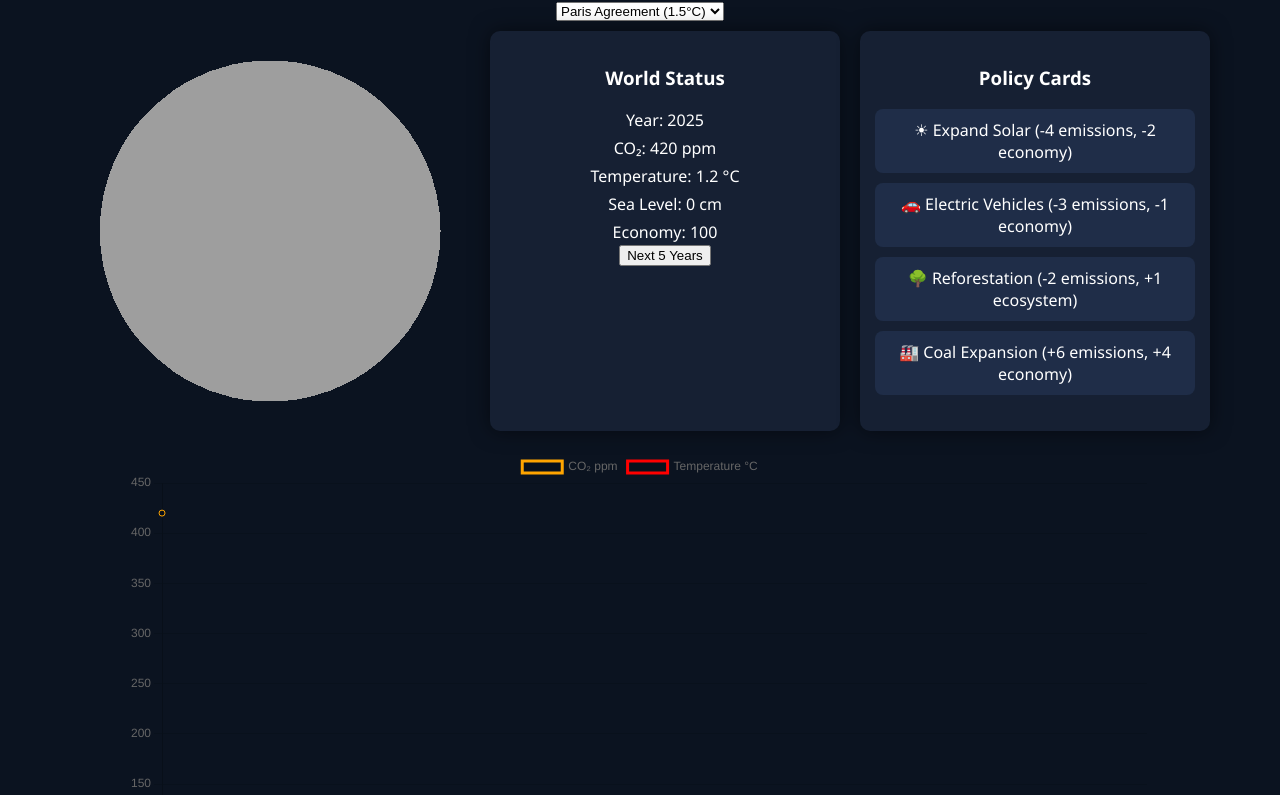
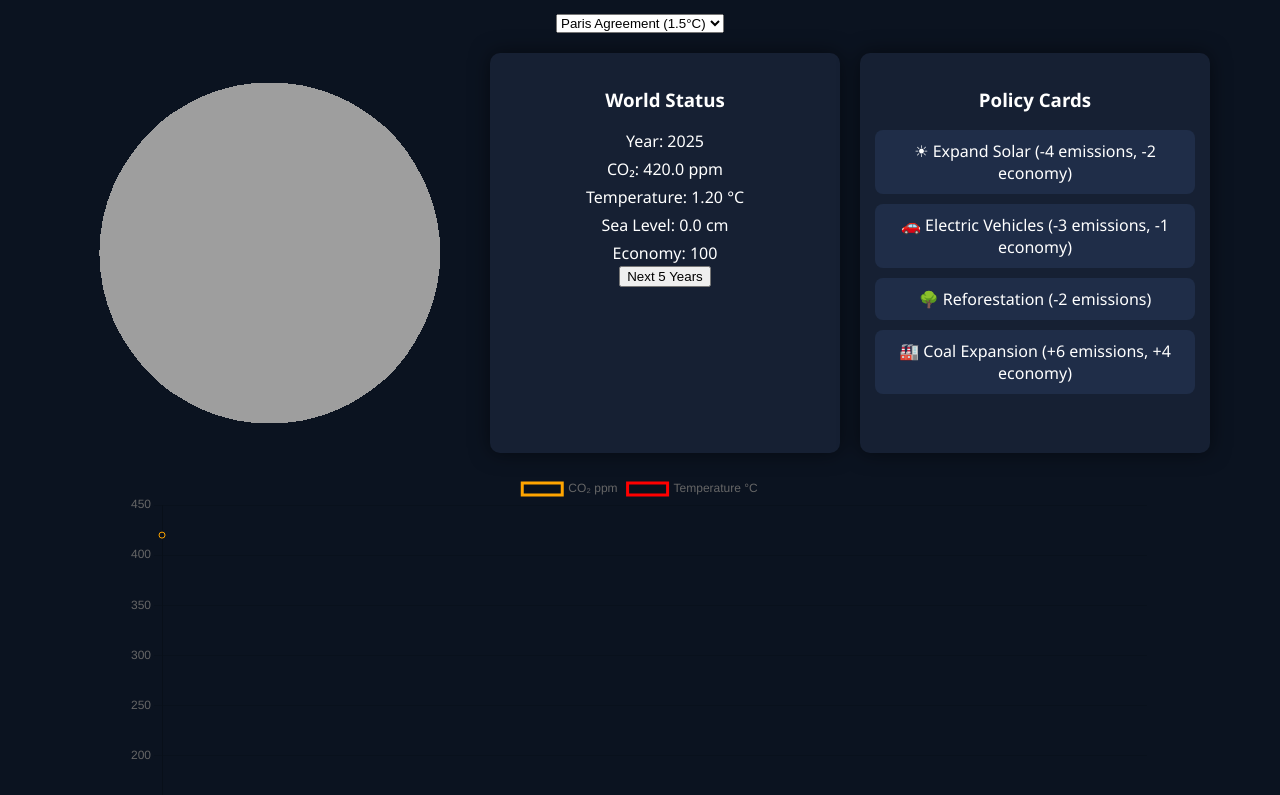
Before and after one commit to dimasdanard/carbon-flow, a plain HTML site: page index.html in a window 1280 px wide. Shown: the part 75-870 px from the top of the page. Drawn offline with nearby package versions, Linux system fonts and the light colour scheme.

Commit message:
Update index.html

```diff
--- a/index.html
+++ b/index.html
@@ -11,15 +11,11 @@
 <style>
 
 body{
-font-family:Segoe UI,Arial;
+font-family:Segoe UI;
 background:#0b1320;
 color:white;
 text-align:center;
 margin:0;
-}
-
-h1{
-margin-top:10px;
 }
 
 .container{
@@ -27,7 +23,7 @@ display:flex;
 flex-wrap:wrap;
 justify-content:center;
 gap:20px;
-margin-top:10px;
+margin-top:20px;
 }
 
 .panel{
@@ -113,7 +109,7 @@ font-weight:bold;
 </div>
 
 <div class="card" onclick="applyPolicy('forest')">
-🌳 Reforestation (-2 emissions, +1 ecosystem)
+🌳 Reforestation (-2 emissions)
 </div>
 
 <div class="card" onclick="applyPolicy('coal')">
@@ -125,9 +121,7 @@ font-weight:bold;
 </div>
 
 <div style="width:80%;margin:auto;margin-top:20px">
-
 <canvas id="climateChart"></canvas>
-
 </div>
 
 <script>
@@ -141,20 +135,33 @@ let sea=0
 let gdp=100
 let emissions=10
 
+/* UI ELEMENTS */
+
+const yearEl=document.getElementById("year")
+const co2El=document.getElementById("co2")
+const tempEl=document.getElementById("temp")
+const seaEl=document.getElementById("sea")
+const gdpEl=document.getElementById("gdp")
+
 /* THREE JS EARTH */
+
+const canvas=document.getElementById("earthCanvas")
 
 const scene=new THREE.Scene()
 
 const camera=new THREE.PerspectiveCamera(45,1,0.1,1000)
 camera.position.z=3
 
-const renderer=new THREE.WebGLRenderer({canvas:earthCanvas,alpha:true})
+const renderer=new THREE.WebGLRenderer({canvas:canvas,alpha:true})
 renderer.setSize(400,400)
 
 const geometry=new THREE.SphereGeometry(1,32,32)
-const material=new THREE.MeshBasicMaterial({
-map:new THREE.TextureLoader().load("https://threejs.org/examples/textures/earth_atmos_2048.jpg")
-})
+
+const texture=new THREE.TextureLoader().load(
+"https://threejs.org/examples/textures/earth_atmos_2048.jpg"
+)
+
+const material=new THREE.MeshBasicMaterial({map:texture})
 
 const earth=new THREE.Mesh(geometry,material)
 
@@ -162,7 +169,7 @@ scene.add(earth)
 
 function animate(){
 requestAnimationFrame(animate)
-earth.rotation.y+=0.002
+earth.rotation.y+=0.003
 renderer.render(scene,camera)
 }
 
@@ -172,7 +179,7 @@ animate()
 
 const ctx=document.getElementById("climateChart")
 
-let chart=new Chart(ctx,{
+const chart=new Chart(ctx,{
 type:"line",
 data:{
 labels:[year],
@@ -214,6 +221,8 @@ emissions+=6
 gdp+=4
 }
 
+updateUI()
+
 }
 
 /* TURN */
@@ -244,11 +253,11 @@ checkGame()
 
 function randomEvent(){
 
-let events=[
+const events=[
 ()=>{emissions+=2},
 ()=>{emissions-=2},
 ()=>{gdp-=5},
-()=>{},
+()=>{}
 ]
 
 events[Math.floor(Math.random()*events.length)]()
@@ -259,7 +268,7 @@ events[Math.floor(Math.random()*events.length)]()
 
 function checkCities(){
 
-let city=document.getElementById("cityStatus")
+const city=document.getElementById("cityStatus")
 
 if(sea>20){
 city.innerHTML="🏙 Coastal Cities Flooding"
@@ -272,11 +281,11 @@ city.className="flood"
 
 function updateUI(){
 
-yearText.innerText=year
-co2Text.innerText=co2.toFixed(1)
-tempText.innerText=temp.toFixed(2)
-seaText.innerText=sea.toFixed(1)
-gdpText.innerText=gdp
+yearEl.innerText=year
+co2El.innerText=co2.toFixed(1)
+tempEl.innerText=temp.toFixed(2)
+seaEl.innerText=sea.toFixed(1)
+gdpEl.innerText=gdp
 
 }
 
@@ -320,6 +329,8 @@ location.reload()
 
 }
 
+updateUI()
+
 </script>
 
 </body>
```
